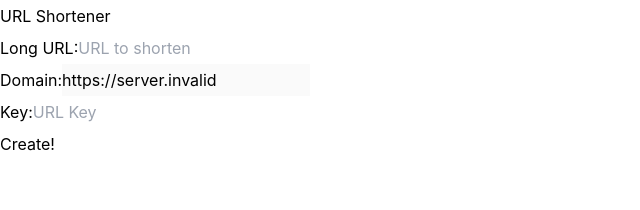
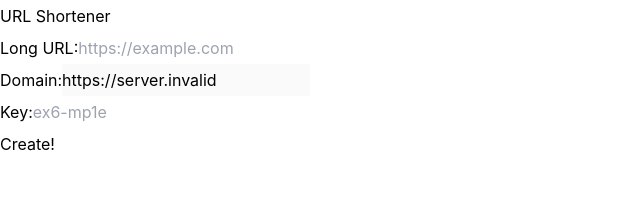
Before and after one commit to joshuagatizz/url-shortener, a React (Vite) app: page / in a window 1280 px wide. Shown: the top 210 px of the page, without its empty margins (0-640 px from the left). Built offline with nearby package versions, Linux system fonts and the light colour scheme; no server answers.

Commit message:
switched alerts to regular notices

```diff
--- /dev/null
+++ b/src/components/NoticePrompt.jsx
@@ -0,0 +1,15 @@
+function NoticePrompt({message = "", url=""}) {
+  return(
+    <>
+      <p className="mt-4 text-cyan-500 font-semibold text-xl">
+        {message}
+      </p>
+      <a href={'https://url-shortener-joshuagatizz.vercel.app/whew'} target="_blank" rel="noopener noreferrer"
+         className="text-center underline-offset-2 underline text-cyan-800 font-semibold">
+        {url}
+      </a>
+    </>
+  )
+}
+
+export default NoticePrompt
--- a/src/components/ShortenForm.jsx
+++ b/src/components/ShortenForm.jsx
@@ -2,7 +2,7 @@ import axios from "axios";
 import {useState} from "react";
 import TextInputField from "./TextInputField.jsx";
 
-function ShortenForm() {
+function ShortenForm({changeNotice, changeUrl}) {
   const [longUrl, setLongUrl] = useState('')
   const [key, setKey] = useState('')
   const [isLoading, setIsLoading] = useState(false)
@@ -28,12 +28,14 @@ function ShortenForm() {
 
     const url = `${import.meta.env.VITE_REACT_APP_API_URL}/shorten`
     if (!validateLongUrl(longUrl)) {
-      alert("invalid url")
+      changeNotice("Invalid URL!")
+      changeUrl("")
       setIsLoading(false)
       return
     }
     if (!validateKey(key)) {
-      alert("invalid key")
+      changeNotice("Invalid Key!")
+      changeUrl("")
       setIsLoading(false)
       return
     }
@@ -47,9 +49,13 @@ function ShortenForm() {
           'Content-Type': 'application/json',
         },
       })
-      if (response.status === 200) alert('success!')
+      if (response.status === 200) {
+        changeNotice("Success! access your URL at")
+        changeUrl(`${import.meta.env.VITE_REACT_APP_URL}/${key}`)
+      }
     } catch (e) {
-      alert('failed')
+      changeNotice("Error! The key is already used.")
+      changeUrl("")
       console.log("error:", e)
     }
     setIsLoading(false)
@@ -61,11 +67,11 @@ function ShortenForm() {
         <TextInputField
           labelName={"Long URL"}
           changeValue={changeLongUrl}
-          placeholder="URL to shorten"
+          placeholder="https://example.com"
         />
 
         <div className="flex">
-          <div className="w-96 mr-2">
+          <div className="w-full mr-2">
             <TextInputField
               labelName={"Domain"}
               changeValue={changeKey}
@@ -73,11 +79,11 @@ function ShortenForm() {
               value={`${import.meta.env.VITE_REACT_APP_URL}`}
             />
           </div>
-          <div className="w-full">
+          <div className="w-96">
             <TextInputField
               labelName={"Key"}
               changeValue={changeKey}
-              placeholder="URL Key"
+              placeholder="ex6-mp1e"
             />
           </div>
         </div>
--- a/src/pages/Home.jsx
+++ b/src/pages/Home.jsx
@@ -1,13 +1,27 @@
 import ShortenForm from "../components/ShortenForm.jsx";
+import NoticePrompt from "../components/NoticePrompt.jsx";
+import {useState} from "react";
 
 function Home() {
+  const [notice, setNotice] = useState("")
+  const [url, setUrl] = useState("")
+
+  function changeNotice(m) {
+    setNotice(m)
+  }
+
+  function changeUrl(m) {
+    setUrl(m)
+  }
+
   return (
     <>
-      <div className="flex items-center justify-center h-screen p-4">
+      <div className="flex flex-col items-center justify-center h-screen p-4">
         <div className="border-2 rounded-xl p-8 w-full max-w-2xl">
           <h1 className="text-3xl font-bold text-cyan-800 mb-4">URL Shortener</h1>
-          <ShortenForm/>
+          <ShortenForm changeNotice={changeNotice} changeUrl={changeUrl}/>
         </div>
+        <NoticePrompt message={notice} url={url}/>
       </div>
     </>
   )
```
